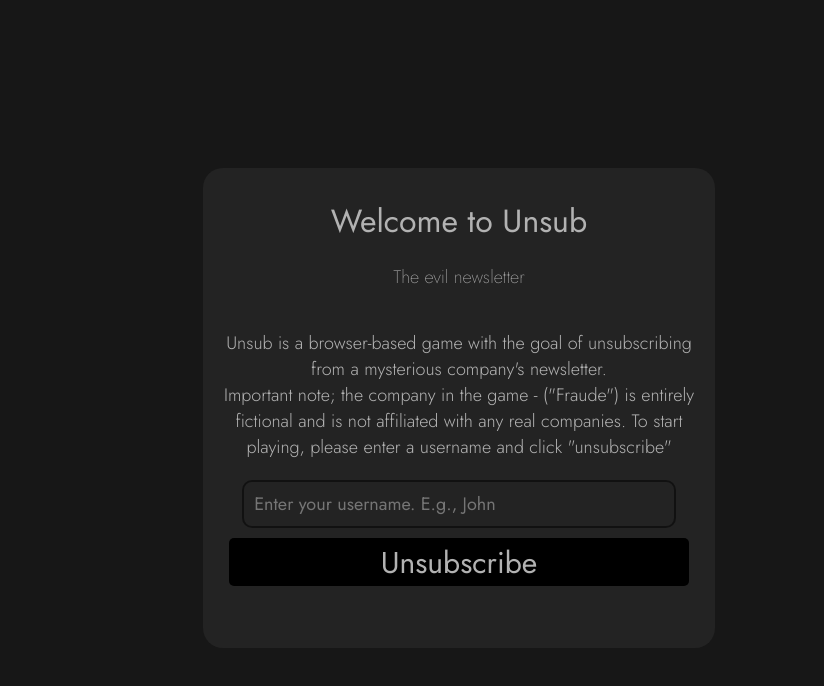
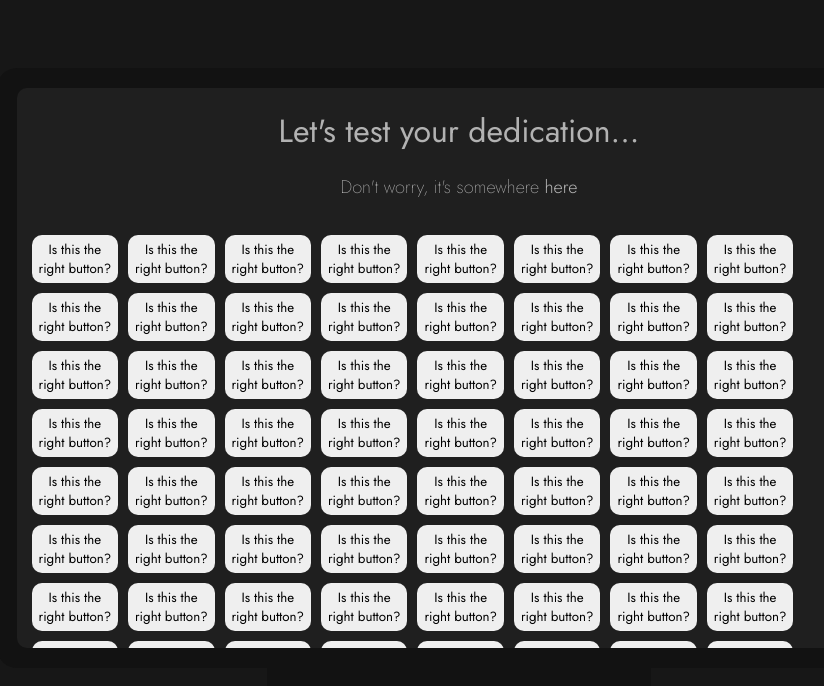
Before and after one commit to CapyGamesXD/Unsub, a SvelteKit app: page / in a window 1280 px wide. Both pictures are taken after a click on the button "Unsubscribe". Shown: the top 686 px of the page, without its empty margins (181-1005 px from the left). Built offline with nearby package versions, Linux system fonts and the light colour scheme.

Commit message:
Added levels, improved visuals.

```diff
--- a/src/routes/+page.svelte
+++ b/src/routes/+page.svelte
@@ -2,7 +2,7 @@
 //@ts-nocheck
 	import { onMount } from "svelte";
 
-    let step = $state(1);
+    let step = $state(9);
     let mouseHovering = $state(false);
     let mouseHoveringSmall = $state(false);
     let username = $state('');
@@ -11,6 +11,9 @@
     onMount(() => {
         username = localStorage.getItem("username") || '';
     })
+
+
+    const longAhhArray = Array.from({length: 100}, (_, i) => i + 1)
 let nextPageDelayedRunning = $state(false);
     function nextPageDelayed () {
         if(!nextPageDelayedRunning) {
@@ -20,6 +23,12 @@ let nextPageDelayedRunning = $state(false);
             stepUp();
             nextPageDelayedRunning = false;
         }, 250);
+        }
+    }
+
+    function handleKeyDown (event) {
+        if(event.key == "Tab") {
+            event.preventDefault();
         }
     }
 
@@ -77,12 +86,14 @@ let nextPageDelayedRunning = $state(false);
 
 </script>
 
+<svelte:window onkeydown={handleKeyDown}></svelte:window>
 <div class="center">
 {#if !failed}
     <div class="box" class:screen={step > 2}>
         {#if step < 2}
-            <h1 style="margin-top: 30px;">Welcome to Unsub</h1>
-            <h2>The evil newsletter</h2>
+            <h1 style="margin-top: 30px; padding: 0;">Welcome to Unsub</h1>
+            <h2 style="padding: 0;"> The evil newsletter</h2>
+            <div class="divider" style="margin-top: 10px;"></div>
             <p>Unsub is a browser-based game with the goal of unsubscribing from a mysterious company's newsletter. <br> Important note; the company in the game - ("Fraude") is entirely fictional and is not affiliated with any real companies. To start playing, please enter a username and click "unsubscribe"</p>
             <input style="margin-bottom: 10px;" class="inputFancy" bind:value={username} placeholder="Enter your username. E.g., John">
             <button style="margin: 20px; margin-top: 0;" class="unsubButton" onclick={() => {if(username) {stepUp(); localStorage.setItem("username", username)}}}>Unsubscribe</button>
@@ -138,17 +149,20 @@ let nextPageDelayedRunning = $state(false);
                     </button>
                     </div>
                 {:else if step == 6}
-                    <h2>Good, you clicked "no". If you change your mind, simply click the button below (might take a few tries)</h2>
+                <h1>Good answer!</h1>
+                    <h2>Good, you clicked "no". If you change your mind, simply click the button below (might take 20 tries or something...)</h2>
                     <button class="unsubButton" style="width: 40%; height: 20%; margin-top: 10px;" onclick={() => {displayRandom()}}>Unsubscribe</button>
                     <p>{message}</p>
+
                 {:else if step == 7}
                 {#if !markedAnswer}
-                    <h2 style="margin-top: 10px;">Really? Okay... <br> Just to make sure, please write an essay regarding why you want to unsubscribe. A good enough essay means you can continue.</h2>
+                <h1>What rhymes with shmessay?</h1>
+                    <h2 style="">Really? Okay... <br> Just to make sure, please write an essay regarding why you want to unsubscribe. A good enough essay means you can continue.</h2>
                     <textarea bind:value={userEssay} placeholder="I'd like to unsubscribe, because..." style="margin-bottom: 20px;" maxlength="500"></textarea>
                     <button class="fancyButton" onclick={() => gradePaper()}>Submit for marking</button>
                     {:else}
-                    <h2>Your grade:</h2>
-                    <p>{markedAnswer.grade}%; {markedAnswer.judgement}</p>
+                    <h2 style="padding: 0; margin: 0">Your grade:</h2>
+                    <p style="padding: 0; margin: 0">{markedAnswer.grade}%; {markedAnswer.judgement}</p>
                     {#if markedAnswer.grade >= 50}
                     <h2>You passed. Congratulations. <br> Now for the next verification step.</h2>
                     <button class="link" onclick={() => {stepUp(); markedAnswer = {}}}>Continue</button>
@@ -183,12 +197,26 @@ let nextPageDelayedRunning = $state(false);
                     {:else if step == 9}
 
                     <h2>That's some dedication... If that didn't deter you, we need to change strategies!</h2>
-                    <p style="padding: 0;">How can you say no to an overly anthropomophised envelope?</p>
+                    <p style="padding: 0;">How can you say no to an overly anthropomophised envelope? (His name is Malcolm)</p>
 
                     <img class="malcolm" src="/malcolm.png" alt="An overly anthropomophised envelope mascot">
                     <div class="speechBubble">Please don't unsubscribe!</div>
                     <button style="width: 30%; height: 5%; margin: 10px; font-size: 15px; margin-top: 20px;" class="link" onclick={() => {stepUp()}}>Unsubscribe</button>
                     <button style="width: 30%; height: 5%; margin: 0; font-size: 15px;" class="link" onclick={() => {fail()}}>Cancel</button>
+
+                    {:else if step == 10}
+                    <h1 style="margin-top: 20px;">Let's test your dedication...</h1>
+                    <h2>Don't worry, it's somewhere <button class="secretButton" onclick={() => {stepUp()}}>here</button></h2>
+                    <div class="scrollableS">
+                 {#each longAhhArray}
+                    <button class="longListButton">Is this the right button?</button>
+                 {/each}
+                    </div>
+
+                    {:else if step == 11}
+                    <h1>Congrats! You won.</h1>
+                    <h2>Wait... A new message from Fraude: <br> "Sorry to see you go. You'll be back. We know you will."</h2>
+                    <p style="max-width: 80%;">Hey, thanks for playing my game! That's all for now! I'd love to hear your suggestions for other levels and plotlines, so please leave them in the ratings if you're reviewing the project. :D <br> Capy out!</p>
                 {/if}
             </div>
 
@@ -210,6 +238,35 @@ let nextPageDelayedRunning = $state(false);
 
 
 <style>
+.secretButton {
+    background: none;
+    color: white;
+    border: none;
+    outline: none;
+    font-size: 18px;
+    font-weight: 300;
+    color: #B2B2B2;
+    padding: 0;
+    margin: 0;
+}
+.secretButton:hover {
+    font-size: 25px;
+}
+.longListButton {
+    border-radius: 10px;
+    outline: none;
+    padding: 5px;
+    border: none;
+    width: 10%;
+    margin: 5px;
+
+}
+button {
+    transition: 0.1s;
+}
+button:hover {
+transform: scale(1.025);
+}
 .speechBubble {
     width: 30%;
     height: 10%;
@@ -221,6 +278,8 @@ let nextPageDelayedRunning = $state(false);
     color: white;
     border-radius: 100px;
     font-size: 20px;
+    min-height: 70px;
+    min-width: 300px
 }
 .malcolm {
     width: 30%;
@@ -247,10 +306,17 @@ let nextPageDelayedRunning = $state(false);
 .scrollable {
     overflow: auto;
     padding: 10px;
-    gap: 0;
+    gap: 0px;
     animation: slide 3s infinite ease-in-out;
 }
 
+.scrollableS {
+    overflow: auto;
+    padding: 10px;
+    gap: 0px;
+    display: flex;
+    flex-wrap: wrap;
+}
 
 @keyframes slide {
 0% {
@@ -285,6 +351,7 @@ let nextPageDelayedRunning = $state(false);
 .link {
     width: 50%;
     height: 10%;
+    min-width: 300px;
     font-size: 20px;
 }
 .inputFancy {
@@ -294,7 +361,7 @@ let nextPageDelayedRunning = $state(false);
     padding: 10px;
     background: none;
     outline: none;
-    border: 2px rgba(0, 0, 0, 0.5) solid;
+    border: 2px rgba(0, 0, 0, 0.3) solid;
     border-radius: 10px;
     color: white;
 }
@@ -363,10 +430,10 @@ h2 {
         outline: none;
         border: none;
         color: #B2B2B2;
-        font-size: 30px;
+        font-size: 20px;
         width: 90%;
         height: 10%;
-        border-radius: 5px;
+        border-radius: 10px;
     }
     * {
         font-family: 'Jost', sans-serif;
@@ -410,8 +477,10 @@ h2 {
         flex-direction: column;
         border-radius: 20px;
         transition: 0.2s ease-in-out;
-         width: clamp(20rem, 40vw, 60rem);
-        height: clamp(30rem, 40vh, 60rem);
+        width: 30%;
+        min-width: 450px;
+        height: 55%;
+        min-height: 450px;
     }
     .box.screen {
         width: 70%;
@@ -431,6 +500,7 @@ h2 {
         display: flex;
         align-items: center;
         flex-direction: column;
+        justify-content: center;
     }
     .stand {
         margin: 0;
```
